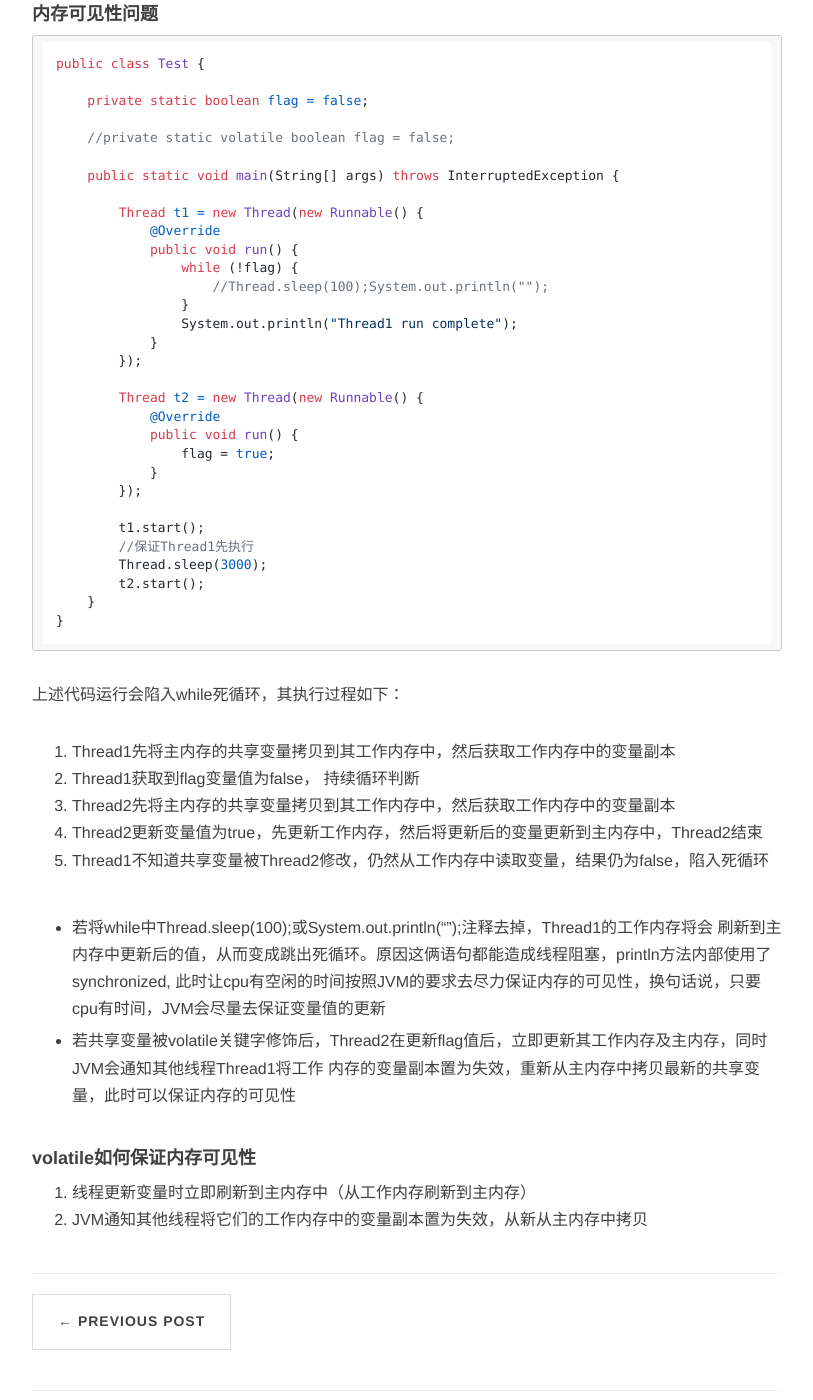
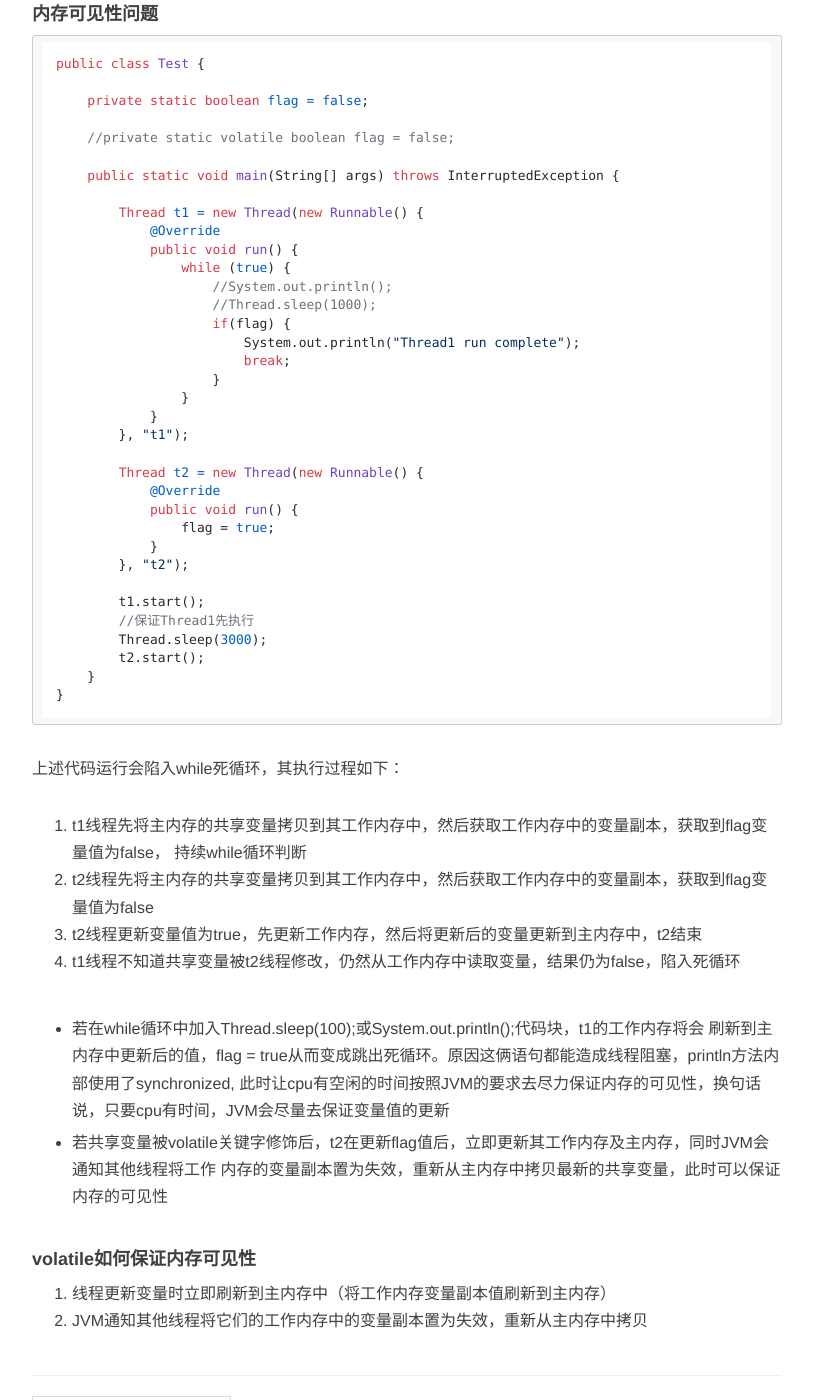
Before and after one commit to ZhouJianBoPro/ZhouJianBoPro.github.io, a Jekyll site: the page built from _posts/2022-09-20-volatile内存可见性原理.md, in a window 1280 px wide and 1400 px high, scrolled down 1286 px. Shown: the whole window, without its empty margins (233-1046 px from the left). Built offline with Jekyll 4.4.1, drawn with Linux system fonts in a browser that asks for light colours; nearby versions of some CDN libraries; comment, search, counter and statistics services are not loaded.

Commit message:
volatile

````diff
--- a/_posts/2022-09-20-volatile内存可见性原理.md
+++ b/_posts/2022-09-20-volatile内存可见性原理.md
@@ -30,19 +30,23 @@ public class Test {
         Thread t1 = new Thread(new Runnable() {
             @Override
             public void run() {
-                while (!flag) {
-                    //Thread.sleep(100);System.out.println("");
+                while (true) {
+                    //System.out.println();
+                    //Thread.sleep(1000);
+                    if(flag) {
+                        System.out.println("Thread1 run complete");
+                        break;
+                    }
                 }
-                System.out.println("Thread1 run complete");
             }
-        });
+        }, "t1");
 
         Thread t2 = new Thread(new Runnable() {
             @Override
             public void run() {
                 flag = true;
             }
-        });
+        }, "t2");
 
         t1.start();
         //保证Thread1先执行
@@ -52,19 +56,18 @@ public class Test {
 }
 ```
 上述代码运行会陷入while死循环，其执行过程如下：
-1. Thread1先将主内存的共享变量拷贝到其工作内存中，然后获取工作内存中的变量副本
-2. Thread1获取到flag变量值为false， 持续循环判断
-3. Thread2先将主内存的共享变量拷贝到其工作内存中，然后获取工作内存中的变量副本
-4. Thread2更新变量值为true，先更新工作内存，然后将更新后的变量更新到主内存中，Thread2结束
-5. Thread1不知道共享变量被Thread2修改，仍然从工作内存中读取变量，结果仍为false，陷入死循环
+1. t1线程先将主内存的共享变量拷贝到其工作内存中，然后获取工作内存中的变量副本，获取到flag变量值为false， 持续while循环判断
+2. t2线程先将主内存的共享变量拷贝到其工作内存中，然后获取工作内存中的变量副本，获取到flag变量值为false
+3. t2线程更新变量值为true，先更新工作内存，然后将更新后的变量更新到主内存中，t2结束
+4. t1线程不知道共享变量被t2线程修改，仍然从工作内存中读取变量，结果仍为false，陷入死循环
 
-- 若将while中Thread.sleep(100);或System.out.println("");注释去掉，Thread1的工作内存将会
-刷新到主内存中更新后的值，从而变成跳出死循环。原因这俩语句都能造成线程阻塞，println方法内部使用了synchronized,
+- 若在while循环中加入Thread.sleep(100);或System.out.println();代码块，t1的工作内存将会
+刷新到主内存中更新后的值，flag = true从而变成跳出死循环。原因这俩语句都能造成线程阻塞，println方法内部使用了synchronized,
 此时让cpu有空闲的时间按照JVM的要求去尽力保证内存的可见性，换句话说，只要cpu有时间，JVM会尽量去保证变量值的更新
 
-- 若共享变量被volatile关键字修饰后，Thread2在更新flag值后，立即更新其工作内存及主内存，同时JVM会通知其他线程Thread1将工作
+- 若共享变量被volatile关键字修饰后，t2在更新flag值后，立即更新其工作内存及主内存，同时JVM会通知其他线程将工作
 内存的变量副本置为失效，重新从主内存中拷贝最新的共享变量，此时可以保证内存的可见性
 
 #### volatile如何保证内存可见性
-1. 线程更新变量时立即刷新到主内存中（从工作内存刷新到主内存）
-2. JVM通知其他线程将它们的工作内存中的变量副本置为失效，从新从主内存中拷贝
+1. 线程更新变量时立即刷新到主内存中（将工作内存变量副本值刷新到主内存）
+2. JVM通知其他线程将它们的工作内存中的变量副本置为失效，重新从主内存中拷贝
````
